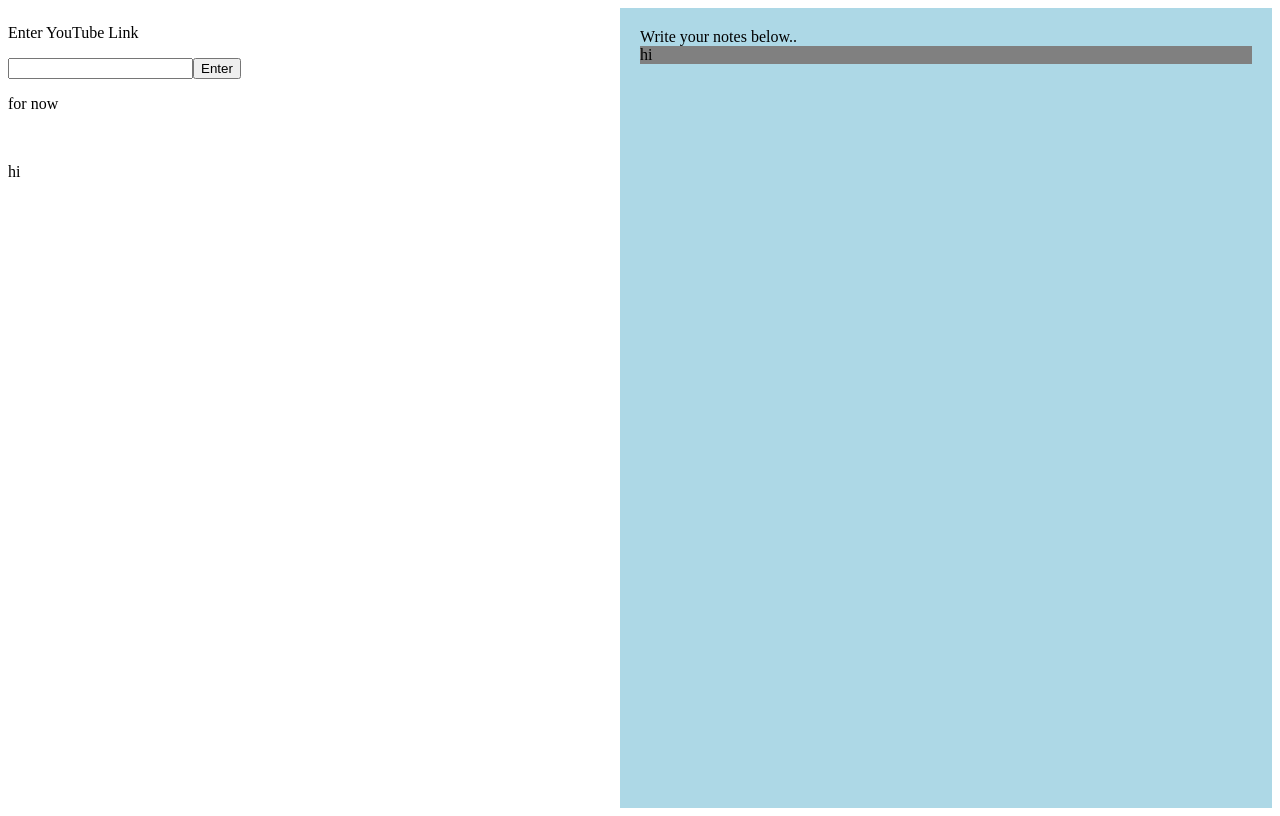
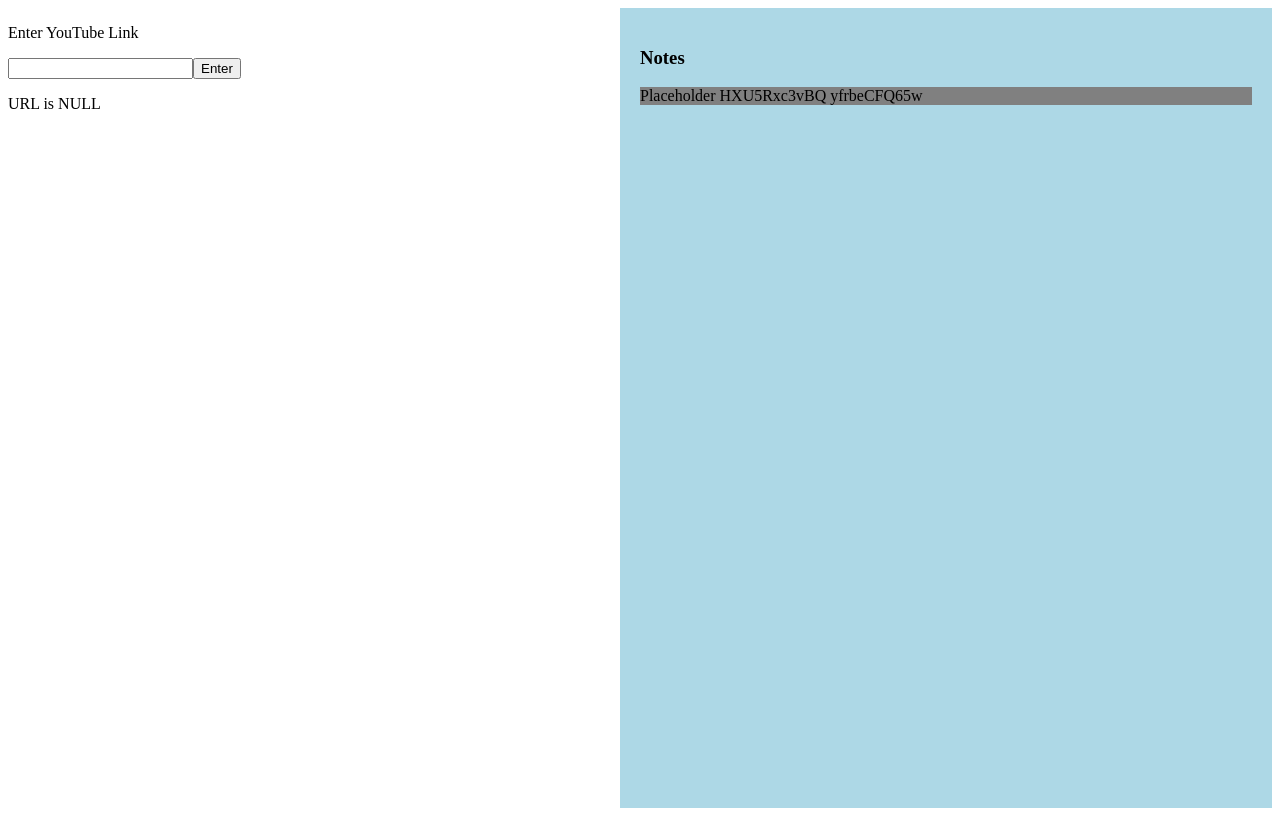
Before and after one commit to coolport/scribe, a React (Vite) app: page / in a window 1280 px wide. Built offline with nearby package versions, Linux system fonts and the light colour scheme.

Commit message:
fix: prop typing and handling, etc

```diff
--- a/src/Index.tsx
+++ b/src/Index.tsx
@@ -3,55 +3,63 @@ import styles from './styles/Index.module.css'
 import Player from './Player';
 
 //TODO:
-//Today: YIPA, no validation, etc. yet, just get it to show
-//Tom: Validation, etc.
+//Validation, etc.
+//Loading screens (player mounting etc)
+//FIX:
+//Check if player is loaded/has video (clicking submit while playing etc)
+
 
 function Index() {
+  const [formValue, setFormValue] = useState<string | null>(null);
   const [url, setUrl] = useState<string | null>(null);
 
   const handleSubmit = (): void => {
-    console.log("URL VALUE b4 clear: ", url);
-    setUrl('');
+    setUrl(formValue);
+    console.log("URL VALUE b4 clear: ", formValue);
+    setFormValue('');
     console.log("Submitted Form");
   }
 
   return (
     <>
-      <div className={styles.container}>
+      <div className={styles.mainContainer}>
         <div className={styles.left}>
 
           <p>Enter YouTube Link</p>
           <form
-            onSubmit={(e: FormEvent<HTMLFormElement>) => {
+            onSubmit={(e: FormEvent<HTMLFormElement>): void => {
               e.preventDefault();
               handleSubmit();
             }}
           >
             <input
-              value={url ?? ''}
+              value={formValue ?? ''}
               onChange={(e: ChangeEvent<HTMLInputElement>): void => {
                 const inputValue = e.target.value;
-                setUrl(inputValue);
-                console.log(url);
+                setFormValue(inputValue);
+                console.log(formValue);
               }}
             />
             <button
               type='submit'
             >Enter</button>
           </form>
-          <p>for now</p> <br />
           <div id="playerContainer">
-            <Player></Player>
+            {/* HXU5Rxc3vBQ */}
+            {/* <Player url={"HXU5Rxc3vBQ"}></Player> */}
+            <Player videoId={url} ></Player>
           </div>
         </div>
 
 
         <div className={styles.right}>
-          Write your notes below..
+          <h3>Notes</h3>
           <div
             className={styles.rightTextContainer}
           >
-            hi
+            Placeholder
+            HXU5Rxc3vBQ
+            yfrbeCFQ65w
           </div>
         </div>
       </div >
--- a/src/Player.tsx
+++ b/src/Player.tsx
@@ -1,9 +1,24 @@
-import YouTube from "react-youtube";
+import YouTube, { type YouTubeProps } from "react-youtube";
 
-function Player() {
+// Import destructured type YouTubeProps from the pkg. AVOID redefining - it's the point of the pkg.
+interface PlayerProps {
+  videoId: string | null;
+  onReady?: YouTubeProps['onReady']; // Optional, with fallback
+}
+
+// function Example() {
+//   const onPlayerReady: YouTubeProps['onReady'] = (event) => {
+//     // access to player in all event handlers via event.target
+//     event.target.pauseVideo();
+//   }
+
+function Player({ videoId, onReady }: PlayerProps) {
+  function onReadyHandler(): void {
+    console.log("Ready")
+  }
+
   return <>
-    <p>hi</p>
-    <YouTube videoId="2g811Eo7K8U" ></YouTube>
+    {videoId ? <YouTube videoId={videoId} onReady={onReady ?? onReadyHandler} /> : <p>URL is NULL</p>}
   </>
 }
 
--- a/src/styles/Index.module.css
+++ b/src/styles/Index.module.css
@@ -1,4 +1,4 @@
-.container {
+.mainContainer {
   display: flex;
   height: 100vh;
 }
```
